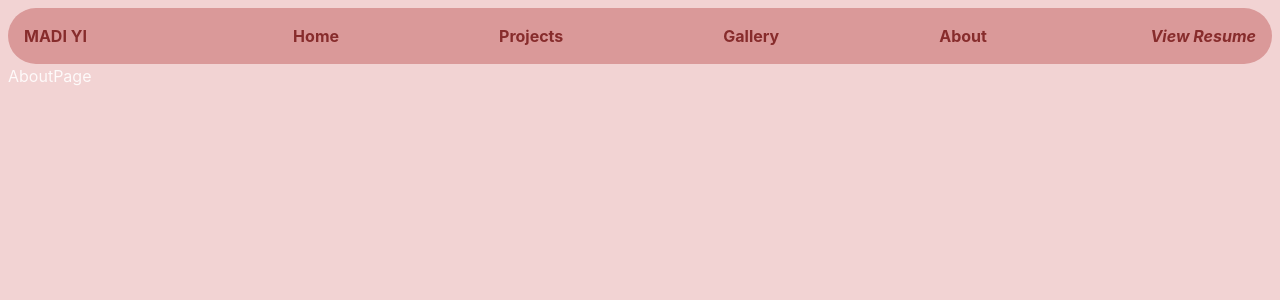
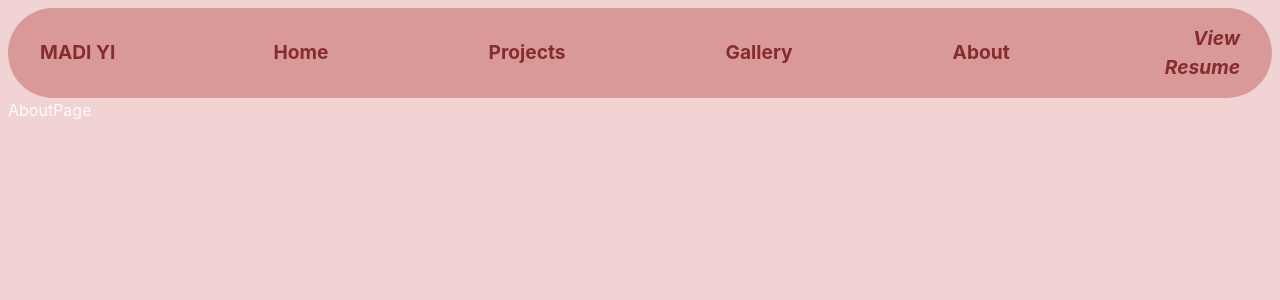
Before and after one commit to sunnyvuu/personalwebsite, a React (Vite) app: page /about in a window 1280 px wide. Shown: the top 300 px of the page. Built offline with nearby package versions, Linux system fonts and the light colour scheme.

Commit message:
changed font size and glow

```diff
--- a/src/style/navbar.css
+++ b/src/style/navbar.css
@@ -4,13 +4,14 @@
   align-items: center;
   justify-content: space-between;
   font-weight: bold;
-  font-size: 1rem;
+  font-size: 1.2rem;
   border-radius: 100px;
 
   & .logo {
     width: 10%;
     margin: 1em;
     text-transform: uppercase;
+    margin-left: 2rem;
   }
 
   & .logo a,
@@ -60,4 +61,5 @@
   text-align: right;
   margin: 1rem;
   font-style: italic;
+  margin-right: 2rem;
 }
```
